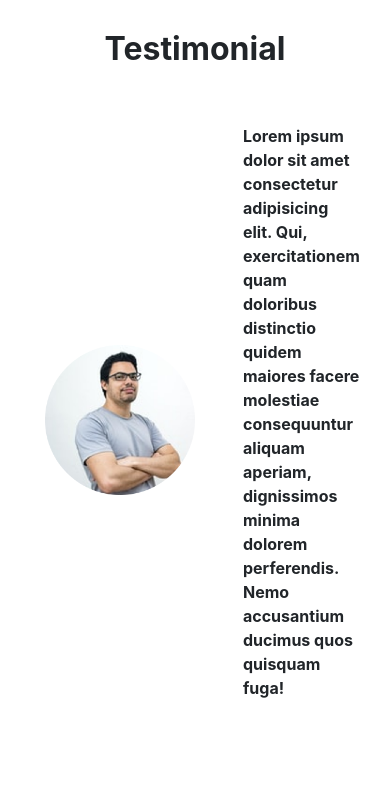
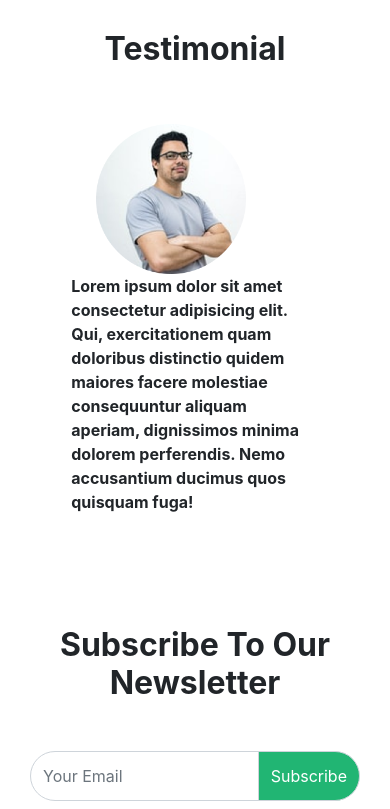
Before and after one commit to saifulneel/E-school, a plain HTML site: page index.html in a window 390 px wide. Shown: the part 4220-5029 px from the top of the page. Drawn offline with nearby package versions, Linux system fonts and the light colour scheme.

Commit message:
edition done

```diff
--- a/index.html
+++ b/index.html
@@ -204,9 +204,9 @@
 	</div>
   <div class="container my-5 py-5" id="testimonial">
     <h2 class="text-center font-weight-bold pb-5">Testimonial</h2>
-    <div class="row col-lg-8 col-md-10 col-12 m-auto ">
+    <div class="row w-75 m-auto">
       <div class="d-flex align-items-center testimonial">
-        <img class="mr-5" src="images/Man.png" alt="Man">
+        <img class="mr-5 testimonial-img" src="images/Man.png" alt="Man">
         <p class="font-weight-bold">Lorem ipsum dolor sit amet consectetur adipisicing elit. Qui, exercitationem quam doloribus distinctio quidem maiores facere molestiae consequuntur aliquam aperiam, dignissimos minima dolorem perferendis. Nemo accusantium ducimus quos quisquam fuga!</p>
       </div>
     </div>
--- a/style.css
+++ b/style.css
@@ -54,6 +54,15 @@ h5{
 @media only screen and (max-width: 770px){
     .testimonial{
         display: flex;
+        align-items: center;
+        flex-wrap: wrap;
+        justify-content: center;
+    }
+    .testimonial-img{
         flex-basis: 50%;
     }
+    i{
+        text-align: center;
+        display: block;
+    }
 }
```
